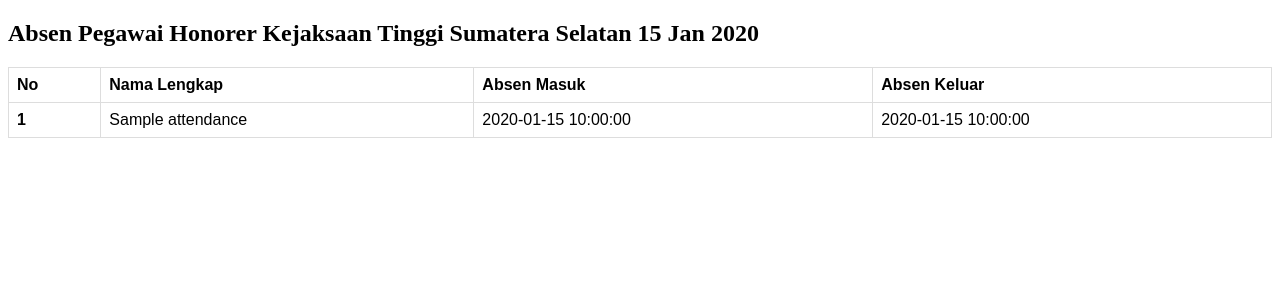
After one commit to ujikstark/absensi_backend, a Symfony app: template templates/admin/print/show.html.twig in a window 1280 px wide. The commit adds this page. Shown: the top 300 px of the page. Run offline with Twig, Linux system fonts and the light colour scheme; the template is opened without the code that fills it: most values are stand-ins (such as "Sample title", 1, 10 or a date in 2020); some libraries are stand-ins or nearby versions.

Commit message:
add show print user

```diff
--- a/composer.json
+++ b/composer.json
@@ -12,6 +12,7 @@
         "doctrine/doctrine-bundle": "^2.7",
         "doctrine/doctrine-migrations-bundle": "^3.2",
         "doctrine/orm": "^2.13",
+        "dompdf/dompdf": "^2.0",
         "fakerphp/faker": "^1.20",
         "gesdinet/jwt-refresh-token-bundle": "^1.1",
         "lexik/jwt-authentication-bundle": "^2.16",
--- a/templates/admin/layouts/main.html.twig
+++ b/templates/admin/layouts/main.html.twig
@@ -3,7 +3,7 @@
 <head>
   <meta charset="utf-8">
   <meta name="viewport" content="width=device-width, initial-scale=1">
-  <title>AdminLTE 3 | Dashboard</title>
+  <title>Kejaksaan Tinggi Sumsel | Dashboard</title>
 
   <!-- Google Font: Source Sans Pro -->
   <link rel="stylesheet" href="https://fonts.googleapis.com/css?family=Source+Sans+Pro:300,400,400i,700&display=fallback">
--- a/templates/admin/print/index.html.twig
+++ b/templates/admin/print/index.html.twig
@@ -55,16 +55,18 @@
     {# <h1 class="card-title">Data Pegawai</h1> #}
     <div class="card-body">
       <h1 class="mb-5">Absen Pegawai {{ date|date('d M Y')}}</h1>
-      <div class="row mb-5">
+      <div class="row mb-4">
         <div class="col-3">
           {{ form_start(form) }}
             {{ form_widget(form) }}
 
-            <button type="submit" class="btn btn-primary mt-4">Ubah Tanggal</button>
+            {# <button type="submit" class="btn btn-primary mt-4 mr-4">Ubah Tanggal</button> #}
+            {# <button type="submit" class="btn btn-warning mt-4">Cetak <i class="fa fa-print" aria-hidden="true"></i> #}
 
           {{ form_end(form) }}
         </div>
       </div>
+</a>
 
 
       {# <a href="/admin/pegawai/create" class="btn btn-success mb-4"><i class="fas fa-plus"></i> Pilih Tanggal</a> #}
--- /dev/null
+++ b/templates/admin/print/show.html.twig
@@ -0,0 +1,51 @@
+<!DOCTYPE html>
+<html>
+<head>
+<style>
+table {
+  font-family: arial, sans-serif;
+  border-collapse: collapse;
+  width: 100%;
+}
+
+td, th {
+  border: 1px solid #dddddd;
+  text-align: left;
+  padding: 8px;
+}
+
+
+</style>
+</head>
+<body>
+
+
+<h2>Absen Pegawai Honorer Kejaksaan Tinggi Sumatera Selatan {{ date|date('d M Y')}}</h2>
+
+      {# <a href="/admin/pegawai/create" class="btn btn-success mb-4"><i class="fas fa-plus"></i> Pilih Tanggal</a> #}
+      <table border="1px">
+        <thead>
+          <tr>
+            <th scope="col">No</th>
+            <th scope="col">Nama Lengkap</th>
+            <th scope="col">Absen Masuk</th>
+            <th scope="col">Absen Keluar</th>
+            {# <th scope="col">Deskripsi</th> #}
+          </tr>
+        </thead>
+        <tbody>
+          {% for attendance in attendances %}
+          <tr>
+            <th scope="row">{{ loop.index }}</th>
+            <td>{{ attendance.name }}</td>
+            <td>{{ attendance.entered_at }}</td>
+            <td>{{ attendance.exited_at }}</td>
+            {# <td>{{ attendance.description }}</td> #}
+
+          </tr>
+          {% endfor %}
+        </tbody>
+      </table>
+
+</body>
+</html>
```
Also changed, not shown: src/App/Controller/Admin/PrintController.php (+34 -2 lines), src/App/Form/DateFormType.php (+13 -2 lines), 1 other file.
